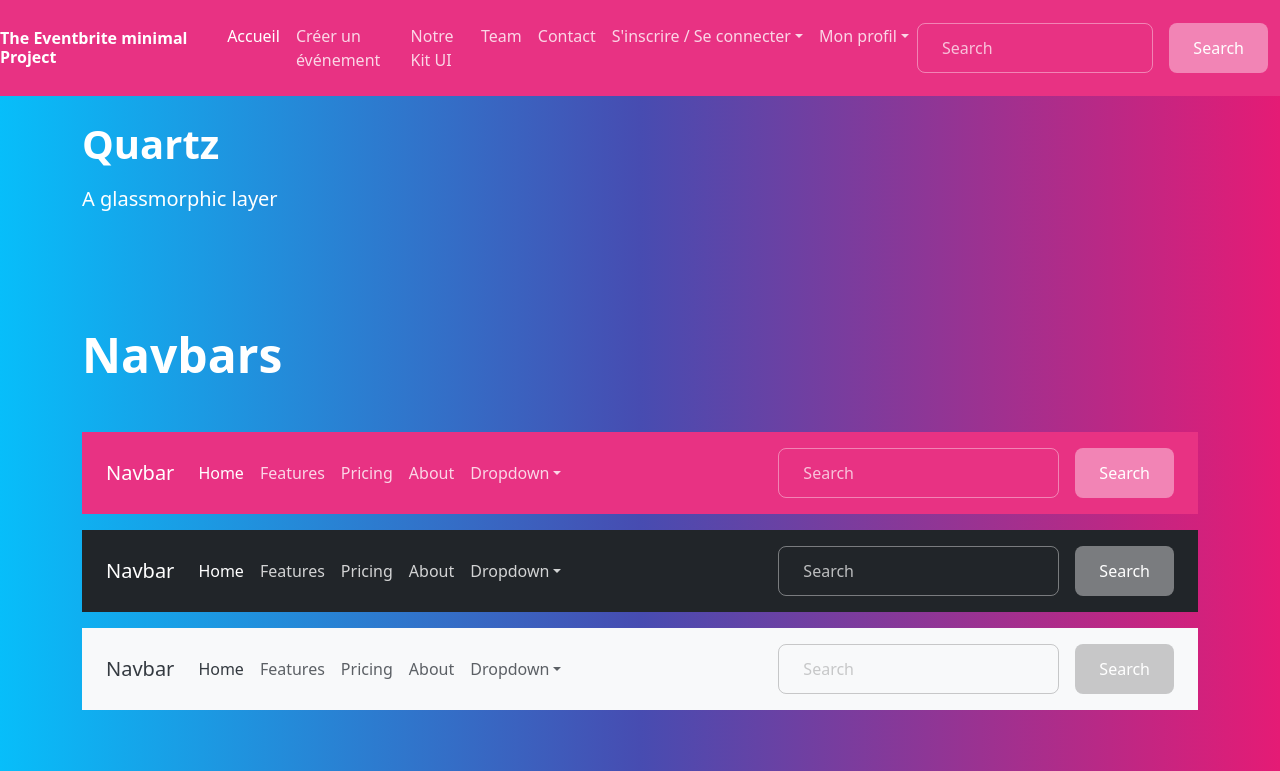
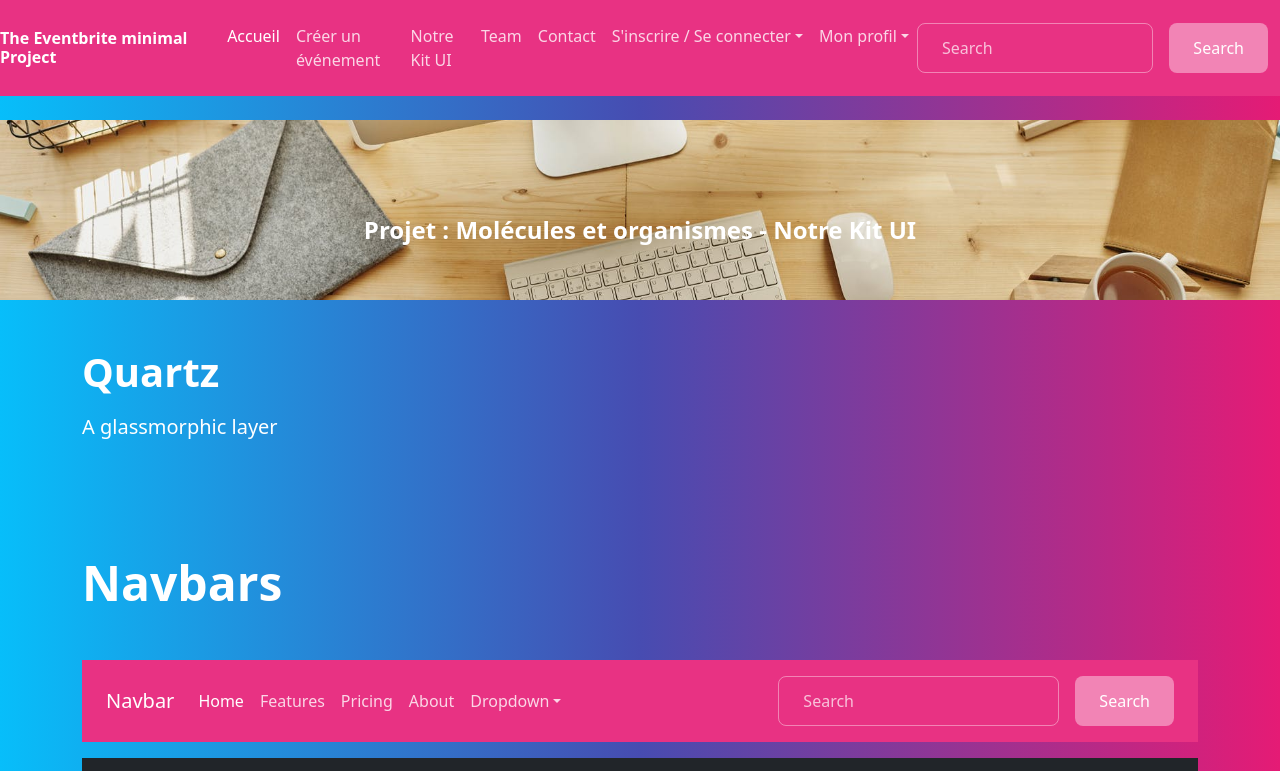
Before and after one commit to HELENE-AUERBACH/LN_The-Hacking-Project-ln-projet_molecules_et_organismes, a plain HTML site: page views/static/ui_kit/ui_kit.html in a window 1280 px wide. Shown: the top 771 px of the page. Drawn offline with nearby package versions, Linux system fonts and the light colour scheme.

Commit message:
Rajout d'une petite bannière sur les autres pages.

```diff
--- a/views/static/ui_kit/ui_kit.html
+++ b/views/static/ui_kit/ui_kit.html
@@ -78,6 +78,15 @@
         </div>
       </nav>
     </div>
+
+    <div class="text-center align-center">
+      <div class="our-jumbotron-sm-hero jumbotron-fluid">
+        <br><br><br><br>
+        <h4>Projet : Molécules et organismes - Notre Kit UI</h4>
+      </div>
+    </div>
+    <br />
+    <br />
 
     <div class="container">
       <div class="page-header" id="banner">
```
Also changed, not shown: views/static/contact/index.html (+9 -0 lines), views/static/welcome/index.html (+9 -0 lines).
